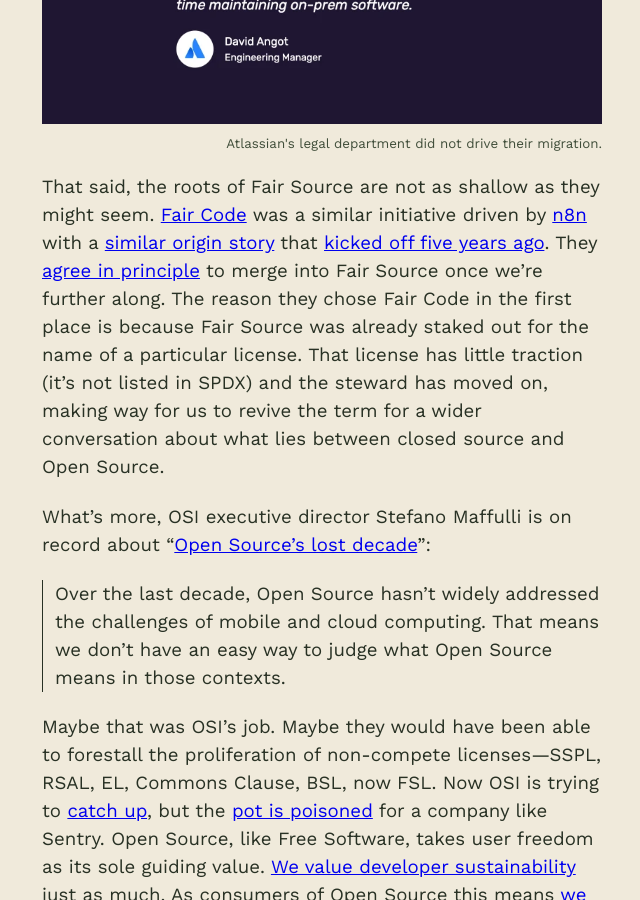
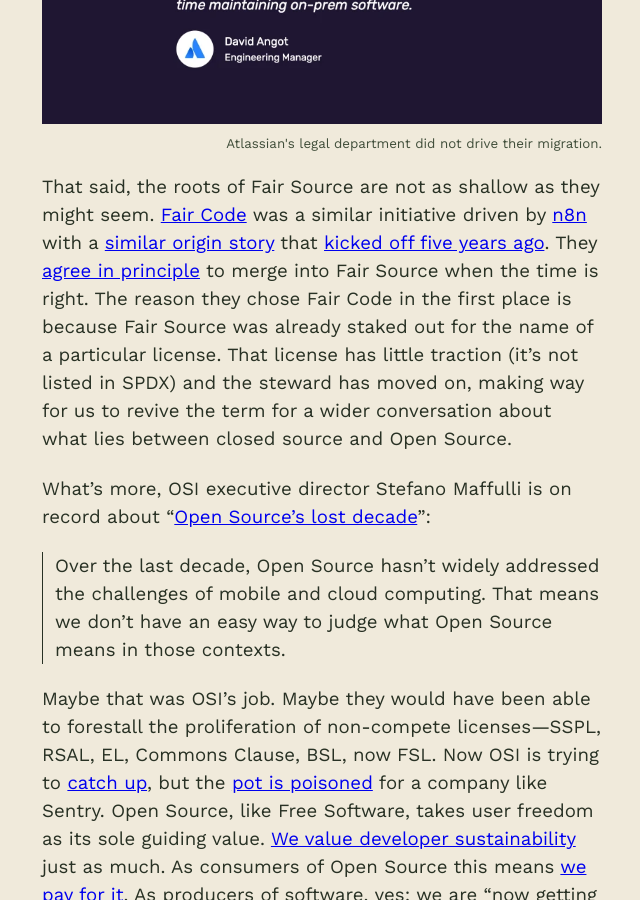
Before and after one commit to chadwhitacre/openpath, a Jekyll site: the page built from _posts/2024-05-15-widespread-use-of-a-fair-source-product.md, in a window 1280 px wide and 900 px high, scrolled down 4201 px. Shown: the whole window, without its empty margins (318-958 px from the left). Built offline with Jekyll 4.4.1, drawn with Linux system fonts in a browser that asks for light colours; some web fonts are replaced; comment, search, counter and statistics services are not loaded.

Commit message:
Wordsmith

```diff
--- a/_posts/2024-05-15-widespread-use-of-a-fair-source-product.md
+++ b/_posts/2024-05-15-widespread-use-of-a-fair-source-product.md
@@ -120,7 +120,7 @@
 years
 ago](https://github.com/faircode-io/faircode/commit/fd15361f8af9c19910f773768f632a1713f3e89b).
 They [agree in principle](https://github.com/fairsource/fair.io/issues/10) to
-merge into Fair Source once we're further along. The reason they chose Fair
+merge into Fair Source when the time is right. The reason they chose Fair
 Code in the first place is because Fair Source was already staked out for the
 name of a particular license. That license has little traction (it's not listed
 in SPDX) and the steward has moved on, making way for us to revive the term for
```
